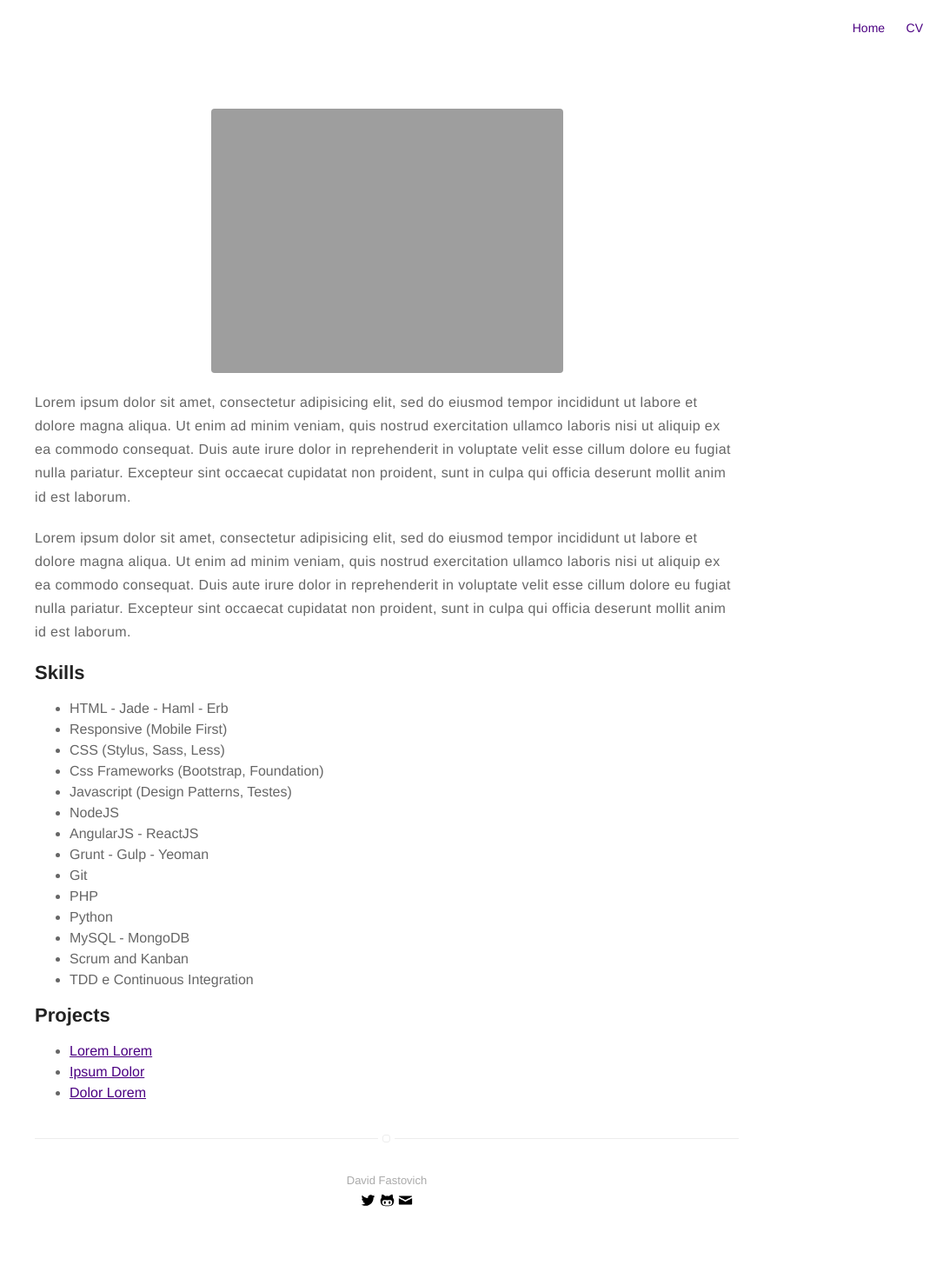
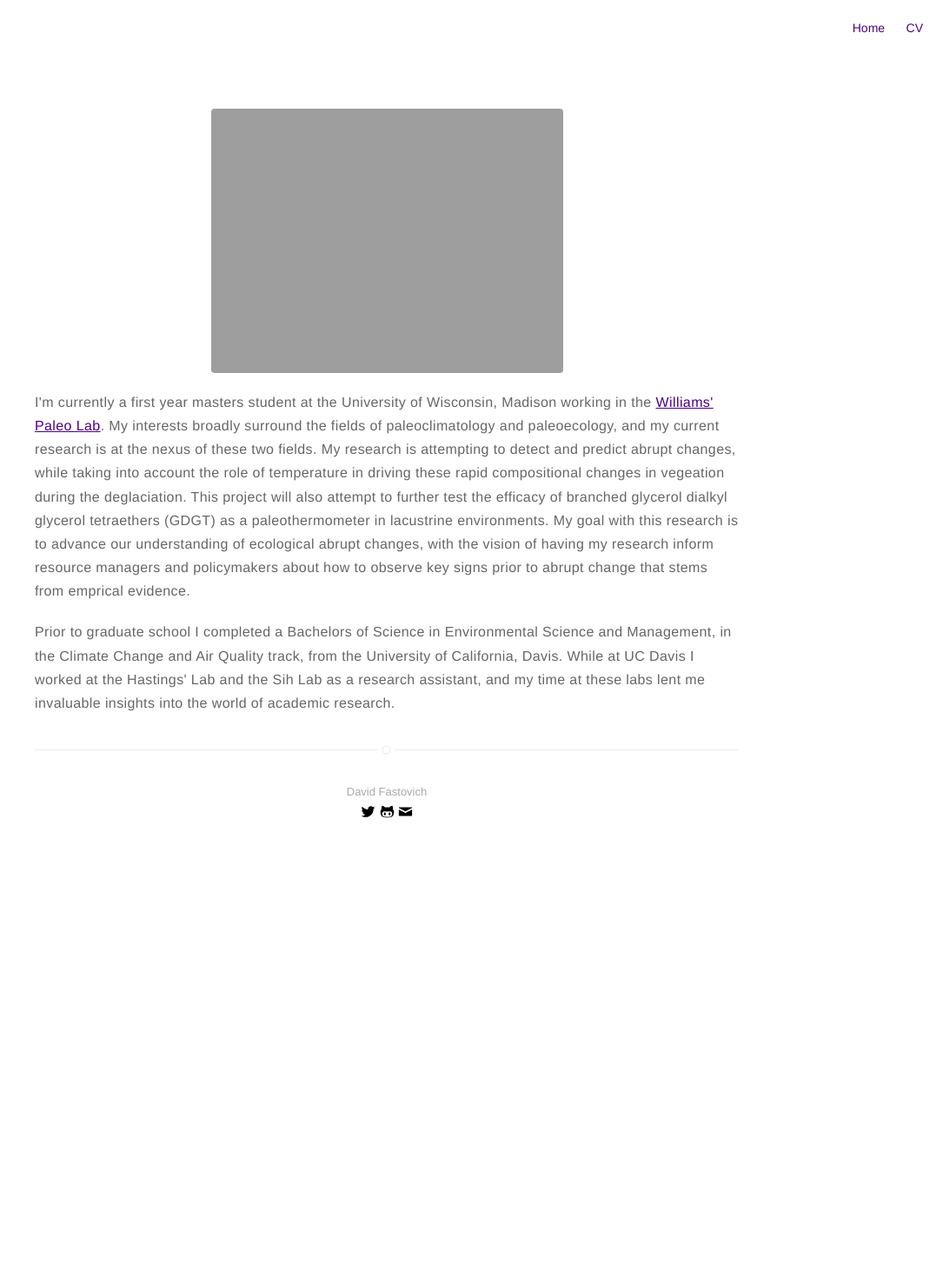
Before and after one commit to davidfastovich/davidfastovich.github.io, a Jekyll site: the page built from about.md, in a window 1280 px wide. Shown: the whole page at 87% size, without its empty margins (195-1280 px from the left). Built offline with Jekyll 4.4.1, drawn with Linux system fonts in a browser that asks for light colours; after the commit the page ends 1016 px from its top, so only the background shows below that.

Commit message:
Updated about me

```diff
--- a/about.md
+++ b/about.md
@@ -4,43 +4,18 @@ layout: page
 ---
 ![Profile Image]({{ site.url }}/{{ site.picture }})
 
-<p>Lorem ipsum dolor sit amet, consectetur adipisicing elit, sed do eiusmod
-tempor incididunt ut labore et dolore magna aliqua. Ut enim ad minim veniam,
-quis nostrud exercitation ullamco laboris nisi ut aliquip ex ea commodo
-consequat. Duis aute irure dolor in reprehenderit in voluptate velit esse
-cillum dolore eu fugiat nulla pariatur. Excepteur sint occaecat cupidatat non
-proident, sunt in culpa qui officia deserunt mollit anim id est laborum.</p>
+<p>I'm currently a first year masters student at the University of Wisconsin, Madison working in the
+<a href="https://williamspaleolab.github.io/">Williams' Paleo Lab</a>. My interests broadly surround
+the fields of paleoclimatology and paleoecology, and my current research is at the nexus of these two
+fields. My research is attempting to detect and predict abrupt changes, while taking into account the
+role of temperature in driving these rapid compositional changes in vegeation during the deglaciation.
+This project will also attempt to further test the efficacy of branched glycerol dialkyl glycerol
+tetraethers (GDGT) as a paleothermometer in lacustrine environments. My goal with this research is to
+advance our understanding of ecological abrupt changes, with the vision of having my research inform
+resource managers and policymakers about how to observe key signs prior to abrupt change that stems
+from emprical evidence. </p>
 
-<p>Lorem ipsum dolor sit amet, consectetur adipisicing elit, sed do eiusmod
-tempor incididunt ut labore et dolore magna aliqua. Ut enim ad minim veniam,
-quis nostrud exercitation ullamco laboris nisi ut aliquip ex ea commodo
-consequat. Duis aute irure dolor in reprehenderit in voluptate velit esse
-cillum dolore eu fugiat nulla pariatur. Excepteur sint occaecat cupidatat non
-proident, sunt in culpa qui officia deserunt mollit anim id est laborum.</p>
-
-<h2>Skills</h2>
-
-<ul class="skill-list">
-	<li>HTML - Jade - Haml - Erb</li>
-	<li>Responsive (Mobile First)</li>
-	<li>CSS (Stylus, Sass, Less)</li>
-	<li>Css Frameworks (Bootstrap, Foundation)</li>
-	<li>Javascript (Design Patterns, Testes)</li>
-	<li>NodeJS</li>
-	<li>AngularJS - ReactJS</li>
-	<li>Grunt - Gulp - Yeoman</li>
-	<li>Git</li>
-	<li>PHP</li>
-	<li>Python</li>
-	<li>MySQL - MongoDB</li>
-	<li>Scrum and Kanban</li>
-	<li>TDD e Continuous Integration</li>
-</ul>
-
-<h2>Projects</h2>
-
-<ul>
-	<li><a href="https://github.com/">Lorem Lorem</a></li>
-	<li><a href="https://github.com/">Ipsum Dolor</a></li>
-	<li><a href="https://github.com/">Dolor Lorem</a></li>
-</ul>
+<p>Prior to graduate school I completed a Bachelors of Science in Environmental Science and
+Management, in the Climate Change and Air Quality track, from the University of California, Davis.
+While at UC Davis I worked at the Hastings' Lab and the Sih Lab as a research assistant, and my time
+at these labs lent me invaluable insights into the world of academic research.</p>
```
Also changed, not shown: 7 other files.
